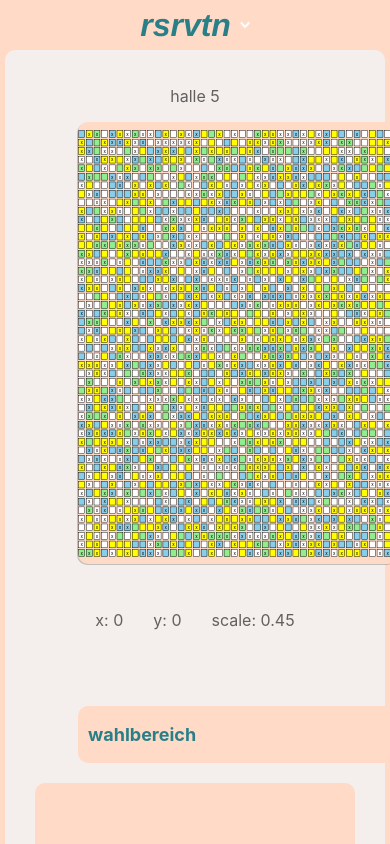
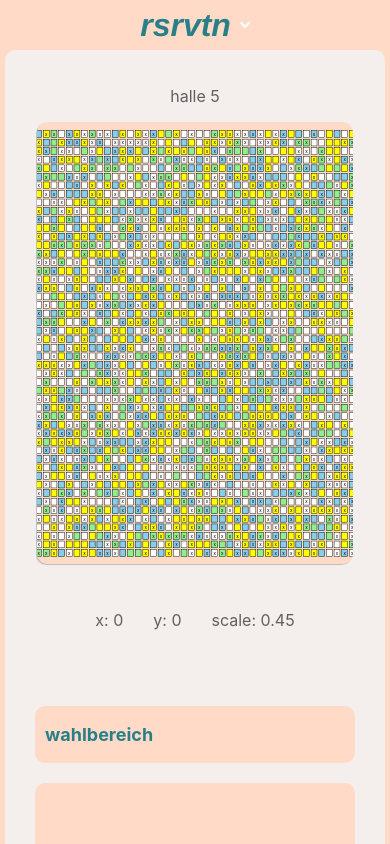
Before and after one commit to dvdkwei/hall-seats-frontend, a React (Create React App) app: page / in a window 390 px wide. Shown: the top 844 px of the page. Built offline with nearby package versions, Linux system fonts and the light colour scheme.

Commit message:
mobile display debug

```diff
--- a/src/Components/Seats.js
+++ b/src/Components/Seats.js
@@ -77,7 +77,11 @@ const Seats = ({seats}) => {
     });
 
     return (
-        <div style={{width: '60vw'}}>
+        <div style={{
+            width: 'inherit',
+            display: 'grid',
+            justifyItems: 'center'
+        }}>
             <div className={'seats'}>
                 <div className={'table-container'}>
                     <table
--- a/src/Styles/App.css
+++ b/src/Styles/App.css
@@ -50,7 +50,7 @@ nav {
 }
 
 .artist-description {
-  width: 60vw;
+  width: 80%;
   height: 160px;
 
   display: block;
--- a/src/Styles/Dropdown.css
+++ b/src/Styles/Dropdown.css
@@ -1,7 +1,7 @@
 .dropdown {
     margin-top: 60px;
 
-    width: 100%;
+    width: 80%;
 
     display: grid;
     align-content: center;
--- a/src/Styles/Seats.css
+++ b/src/Styles/Seats.css
@@ -1,6 +1,6 @@
 .seats{
     height: 60vh;
-    width: 100%;
+    width: 80%;
     padding: 10px;
 
     display: flex;
@@ -45,7 +45,6 @@ td:hover {
 
 @media only screen and (max-width: 600px){
      .seats {
-         width: 300px;
          height: 50vh;
      }
 }
```
